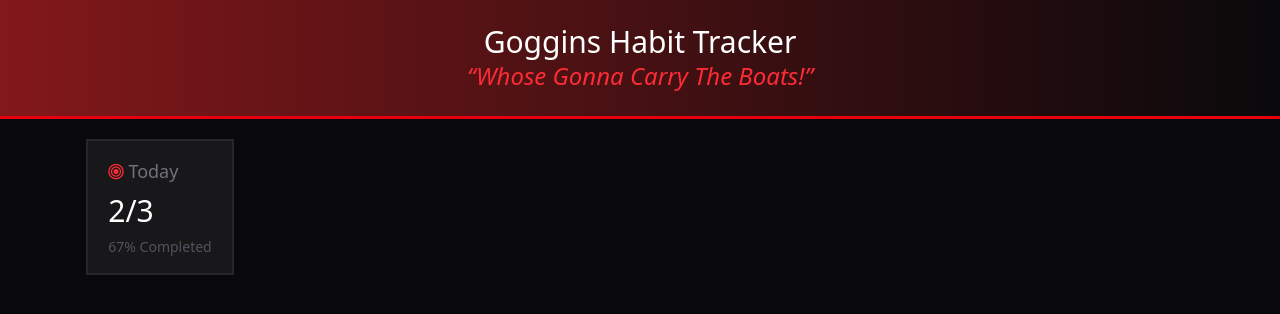
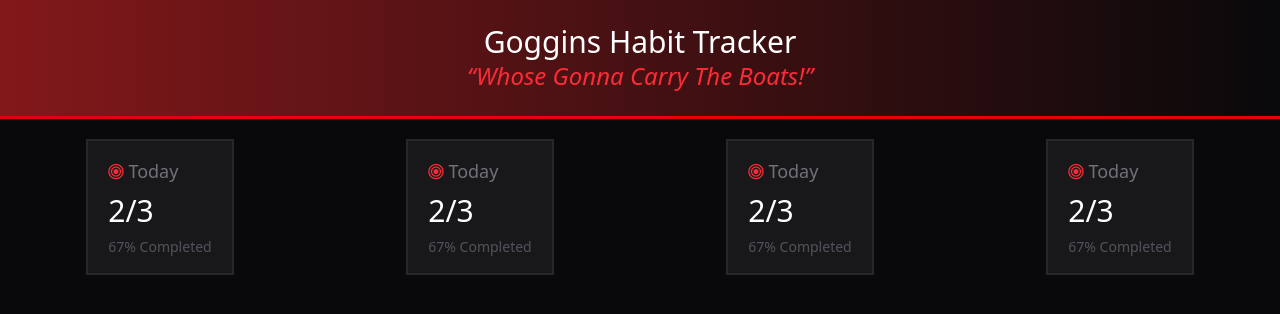
Before and after one commit to kiyamehr/Goggins-Habit-Tracker, a website built with Vite: page index.html in a window 1280 px wide. Built offline with nearby package versions, Linux system fonts and the light colour scheme.

Commit message:
added 3 more boxes to tracking box

```diff
--- a/index.html
+++ b/index.html
@@ -26,6 +26,7 @@
       >
     </header>
 
+    <!-- Tracking section  -->
     <section
       id="tracking-box"
       class="grid sm:grid-cols-4 items-center justify-center grid-cols-2 my-5"
@@ -37,6 +38,30 @@
         <p class="text-3xl text-white my-2">2/3</p>
         <p class="text-sm text-[#52525c]"><span>67</span>% Completed</p>
       </div>
+
+      <div class="tacker-box-design mx-auto py-4 px-5">
+        <p class="text-lg text-[#71717b]">
+          <i class="fa fa-bullseye text-[#f92b35]"></i> Today
+        </p>
+        <p class="text-3xl text-white my-2">2/3</p>
+        <p class="text-sm text-[#52525c]"><span>67</span>% Completed</p>
+      </div>
+
+      <div class="tacker-box-design mx-auto py-4 px-5">
+        <p class="text-lg text-[#71717b]">
+          <i class="fa fa-bullseye text-[#f92b35]"></i> Today
+        </p>
+        <p class="text-3xl text-white my-2">2/3</p>
+        <p class="text-sm text-[#52525c]"><span>67</span>% Completed</p>
+      </div>
+
+      <div class="tacker-box-design mx-auto py-4 px-5">
+        <p class="text-lg text-[#71717b]">
+          <i class="fa fa-bullseye text-[#f92b35]"></i> Today
+        </p>
+        <p class="text-3xl text-white my-2">2/3</p>
+        <p class="text-sm text-[#52525c]"><span>67</span>% Completed</p>
+      </div>
     </section>
   </body>
 </html>
```
